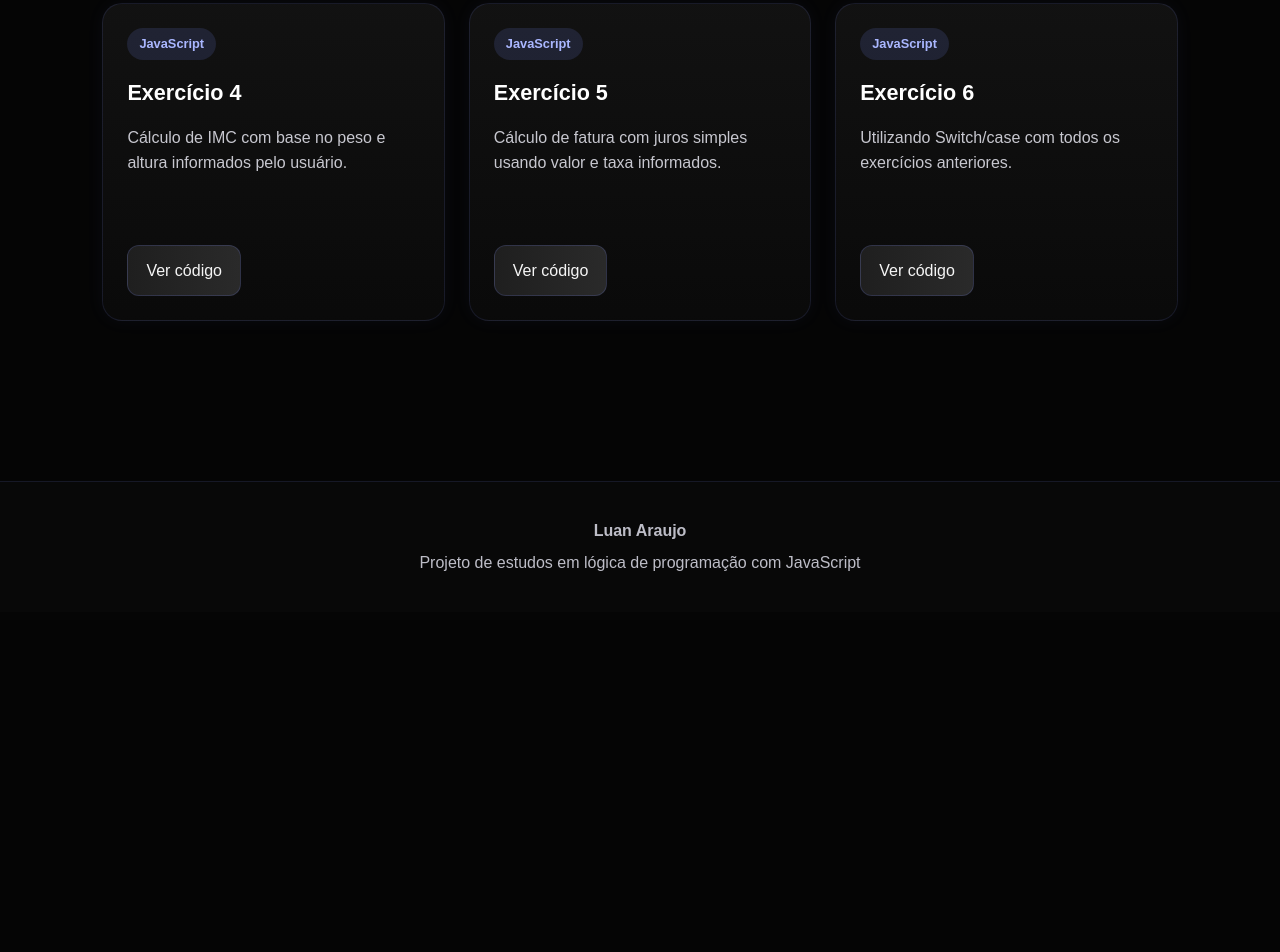
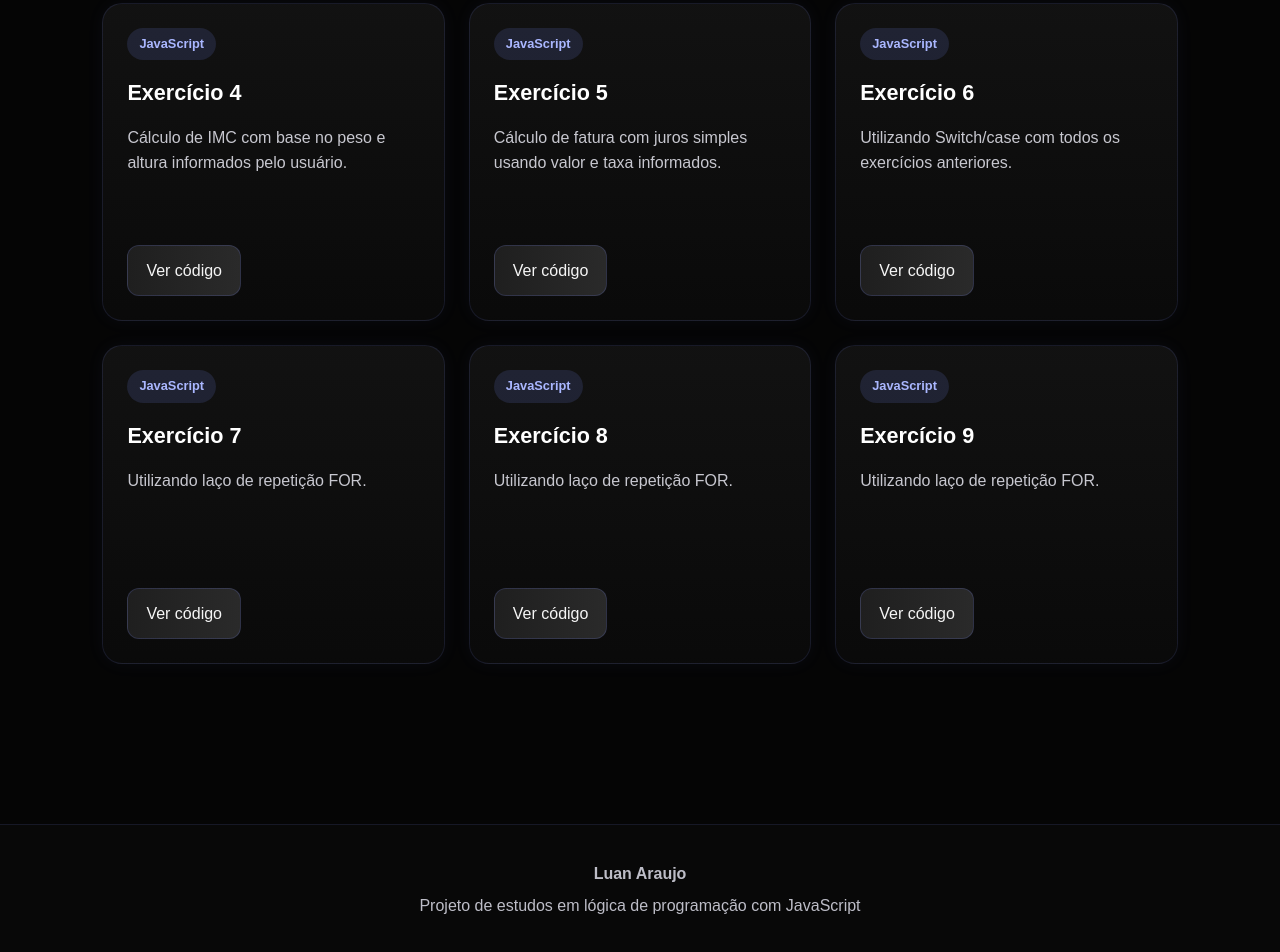
Before and after one commit to Luanlhp777/exercicios, a website: page index.html in a window 1280 px wide. Shown: the part 1777-2729 px from the top of the page. Before the commit the page ends 2389 px from the top, so only its background shows below. Drawn offline with Linux system fonts and the light colour scheme.

Commit message:
Atualizando index

```diff
--- a/index.html
+++ b/index.html
@@ -113,6 +113,33 @@
                 <a href="https://github.com/Luanlhp777/exercicios/blob/master/exercicio6.js" target="_blank"
                     class="card-btn">Ver código</a>
             </article>
+
+            <article class="card">
+                <span class="tag">JavaScript</span>
+                <h3>Exercício 7</h3>
+                <p>Utilizando laço de repetição FOR.</p>
+                <a href="https://github.com/Luanlhp777/exercicios/blob/master/exercicio7.js" target="_blank"
+                    class="card-btn">Ver
+                    código</a>
+            </article>
+
+            <article class="card">
+                <span class="tag">JavaScript</span>
+                <h3>Exercício 8</h3>
+                <p>Utilizando laço de repetição FOR.</p>
+                <a href="https://github.com/Luanlhp777/exercicios/blob/master/exercicio8.js" target="_blank"
+                    class="card-btn">Ver
+                    código</a>
+            </article>
+
+            <article class="card">
+                <span class="tag">JavaScript</span>
+                <h3>Exercício 9</h3>
+                <p>Utilizando laço de repetição FOR.</p>
+                <a href="https://github.com/Luanlhp777/exercicios/blob/master/exercicio9.js" target="_blank"
+                    class="card-btn">Ver
+                    código</a>
+            </article>
         </div>
     </section>
 
```
